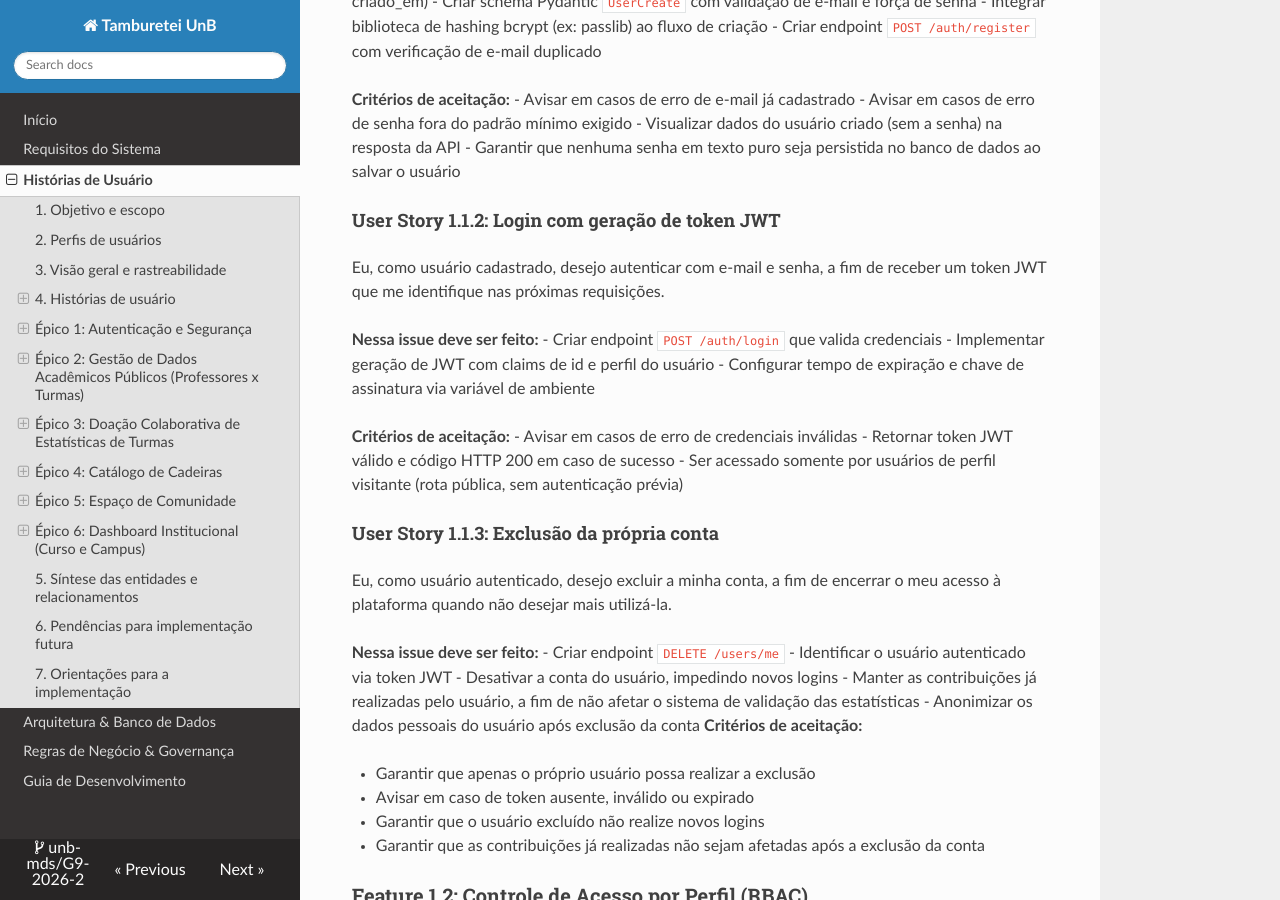
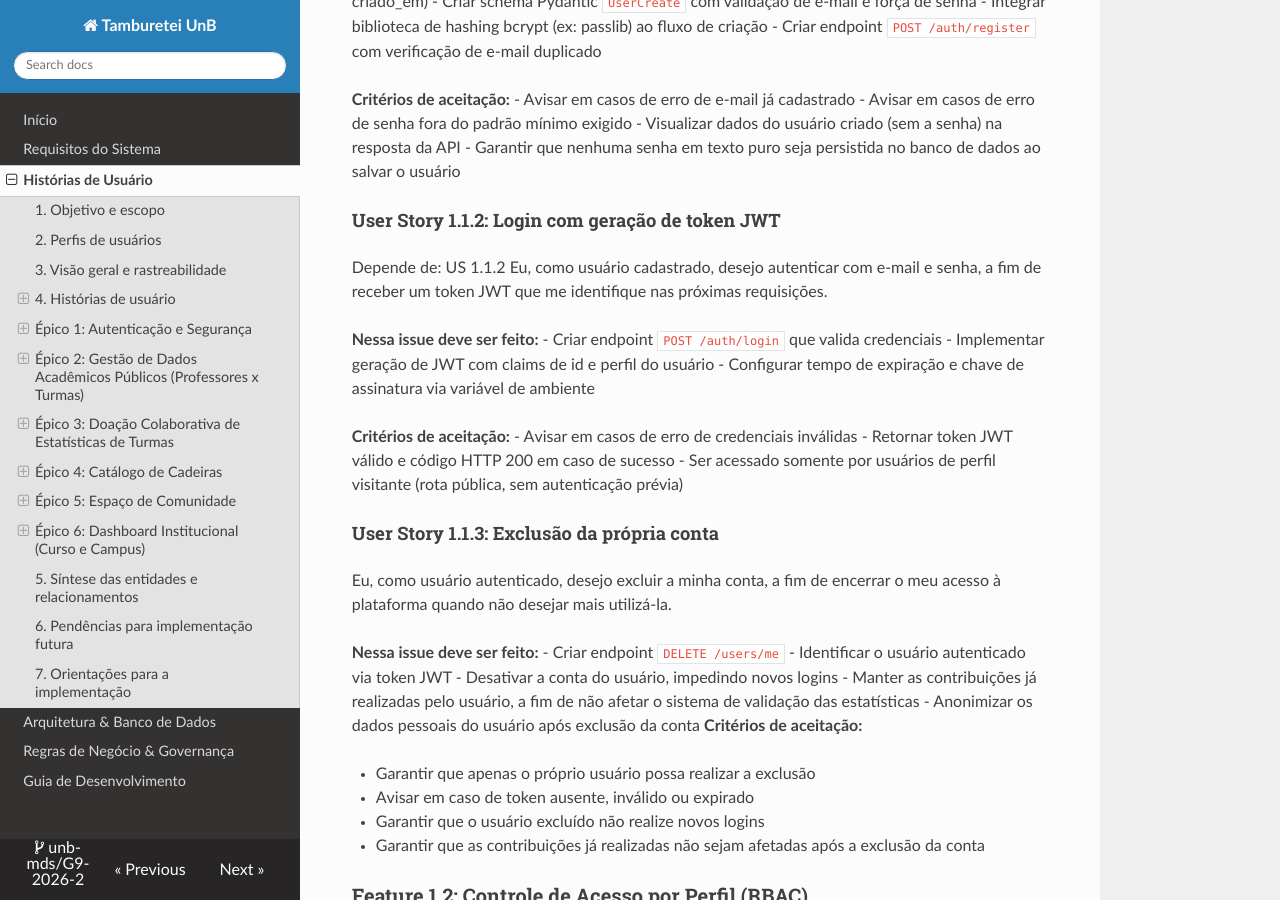
Before and after one commit to unb-mds/G9-2026-2, an MkDocs documentation site: the page built from docs/historias_usuario.md, in a window 1280 px wide and 900 px high, scrolled down 9604 px. Built offline with MkDocs 1.6.1, drawn with Linux system fonts in a browser that asks for light colours; nearby versions of some CDN libraries.

Commit message:
adiciona dependencia

```diff
--- a/docs/historias_usuario.md
+++ b/docs/historias_usuario.md
@@ -307,6 +307,7 @@ Eu, como visitante não autenticado, desejo me cadastrar na plataforma com e-mai
 - Visualizar dados do usuário criado (sem a senha) na resposta da API
 - Garantir que nenhuma senha em texto puro seja persistida no banco de dados ao salvar o usuário
 #### User Story 1.1.2: Login com geração de token JWT
+Depende de: US 1.1.2
 Eu, como usuário cadastrado, desejo autenticar com e-mail e senha, a fim de receber um token JWT que me identifique nas próximas requisições.
 
 **Nessa issue deve ser feito:**
```
